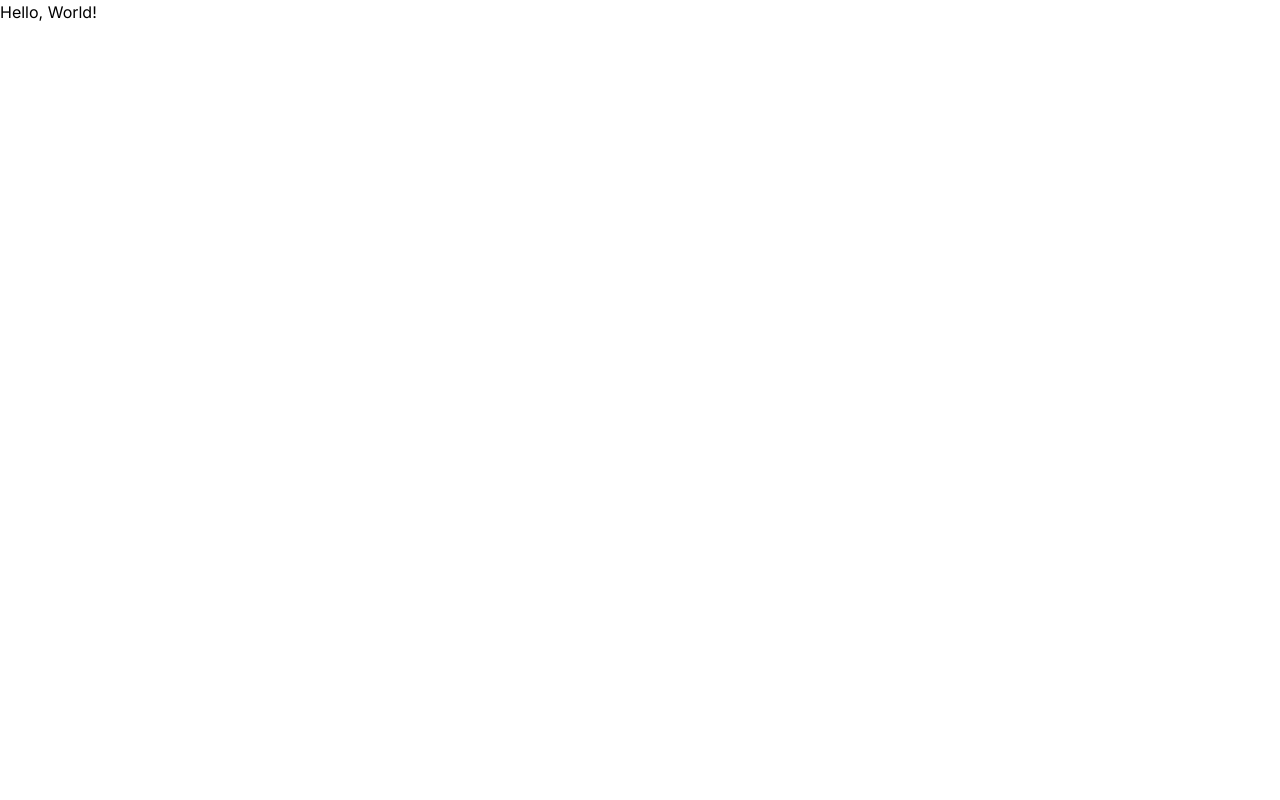
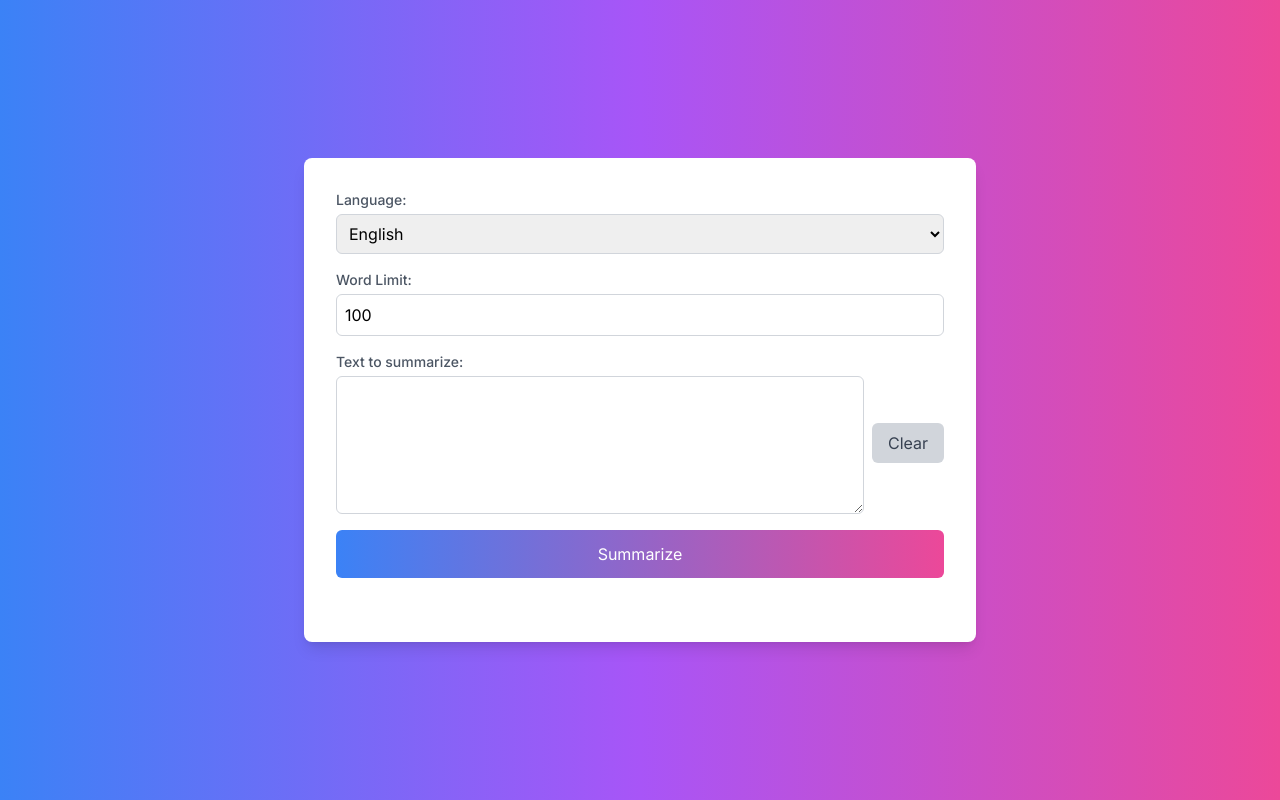
Before and after one commit to ahaouem/wcc2024, a Next.js app: page / in a window 1280 px wide. Built offline with nearby package versions, Linux system fonts and the light colour scheme.

Commit message:
Project Done

```diff
--- a/app/page.tsx
+++ b/app/page.tsx
@@ -1,5 +1,171 @@
-const Home = () => {
-  return <h1>Hello, World!</h1>;
+"use client";
+import { useState } from "react";
+import axios, { AxiosRequestConfig, AxiosResponse } from "axios";
+import { toast } from "react-toastify";
+import "react-toastify/dist/ReactToastify.css";
+
+interface LanguageOption {
+  value: string;
+  label: string;
+}
+
+interface ApiResponse {
+  summary: string;
+}
+
+const Home: React.FC = () => {
+  const [inputText, setInputText] = useState<string>("");
+  const [selectedLanguage, setSelectedLanguage] = useState<string>("en");
+  const [wordLimit, setWordLimit] = useState<number>(100);
+  const [responseData, setResponseData] = useState<ApiResponse | null>(null);
+  const [error, setError] = useState<string | null>(null);
+  const [loading, setLoading] = useState<boolean>(false);
+
+  const languageOptions: LanguageOption[] = [
+    { value: "en", label: "English" },
+    { value: "pl", label: "Polish" },
+  ];
+
+  const handleSubmit = async (e: React.FormEvent<HTMLFormElement>) => {
+    e.preventDefault();
+
+    setLoading(true);
+    setResponseData(null);
+
+    const config: AxiosRequestConfig = {
+      method: "post",
+      url: "https://article-extractor-and-summarizer.p.rapidapi.com/summarize-text",
+      headers: {
+        "content-type": "application/json",
+        "X-RapidAPI-Key": "",
+        "X-RapidAPI-Host": "article-extractor-and-summarizer.p.rapidapi.com",
+      },
+      data: {
+        lang: selectedLanguage,
+        text: inputText,
+      },
+    };
+
+    try {
+      const response: AxiosResponse<ApiResponse> = await axios(config);
+      const truncatedSummary = truncateSummary(
+        response.data.summary,
+        wordLimit
+      );
+      setResponseData({ summary: truncatedSummary });
+      copyToClipboard(truncatedSummary);
+      showSuccessToast();
+      setError(null);
+    } catch (error: any) {
+      setResponseData(null);
+      setError(error.message || "An error occurred");
+    } finally {
+      setLoading(false);
+    }
+  };
+
+  const truncateSummary = (summary: string, limit: number) => {
+    const words = summary.split(" ");
+    if (words.length > limit) {
+      const truncatedSummary = words.slice(0, limit).join(" ");
+      const lastDotIndex = truncatedSummary.lastIndexOf(".");
+      return lastDotIndex !== -1
+        ? truncatedSummary.slice(0, lastDotIndex + 1)
+        : truncatedSummary;
+    }
+    return summary;
+  };
+
+  const copyToClipboard = (text: string) => {
+    navigator.clipboard.writeText(text);
+  };
+
+  const showSuccessToast = () => {
+    toast.success("Summary copied to clipboard!", {
+      position: toast.POSITION.BOTTOM_RIGHT,
+    });
+  };
+
+  const handleClear = () => {
+    setInputText("");
+  };
+
+  return (
+    <div className="min-h-screen flex items-center justify-center bg-gradient-to-r from-blue-500 via-purple-500 to-pink-500">
+      <div className="bg-white p-8 rounded-lg shadow-lg max-w-2xl w-full">
+        <form onSubmit={handleSubmit} className="mb-8">
+          <div className="mb-4">
+            <label
+              htmlFor="language"
+              className="block text-sm font-medium text-gray-600">
+              Language:
+            </label>
+            <select
+              id="language"
+              value={selectedLanguage}
+              onChange={(e) => setSelectedLanguage(e.target.value)}
+              className="mt-1 p-2 border border-gray-300 rounded-md focus:outline-none focus:ring focus:border-blue-300 w-full">
+              {languageOptions.map((language) => (
+                <option key={language.value} value={language.value}>
+                  {language.label}
+                </option>
+              ))}
+            </select>
+          </div>
+          <div className="mb-4">
+            <label
+              htmlFor="wordLimit"
+              className="block text-sm font-medium text-gray-600">
+              Word Limit:
+            </label>
+            <input
+              type="number"
+              id="wordLimit"
+              value={wordLimit}
+              onChange={(e) => setWordLimit(Number(e.target.value))}
+              className="mt-1 p-2 border border-gray-300 rounded-md focus:outline-none focus:ring focus:border-blue-300 w-full"
+            />
+          </div>
+          <div className="mb-4">
+            <label
+              htmlFor="text"
+              className="block text-sm font-medium text-gray-600">
+              Text to summarize:
+            </label>
+            <div className="flex items-center">
+              <textarea
+                id="text"
+                value={inputText}
+                onChange={(e) => setInputText(e.target.value)}
+                rows={5}
+                className="mt-1 p-2 border border-gray-300 rounded-md focus:outline-none focus:ring focus:border-blue-300 flex-grow"
+              />
+              <button
+                type="button"
+                onClick={handleClear}
+                className="ml-2 px-4 py-2 bg-gray-300 text-gray-700 rounded-md hover:bg-gray-400 focus:outline-none focus:ring focus:border-blue-300">
+                Clear
+              </button>
+            </div>
+          </div>
+          <button
+            type="submit"
+            className="px-6 py-3 bg-gradient-to-r from-blue-500 to-pink-500 text-white rounded-md hover:from-pink-500 hover:to-blue-500 focus:outline-none focus:ring focus:border-blue-300 w-full transition duration-300 ease-in-out transform hover:scale-105">
+            {loading ? "Summarizing..." : "Summarize"}
+          </button>
+        </form>
+
+        {responseData && (
+          <div className="mb-4">
+            <h2 className="text-xl font-bold mb-2 text-white">Summary:</h2>
+            <p className="text-gray-600">{responseData.summary}</p>
+          </div>
+        )}
+
+        {error && <p style={{ color: "red" }}>{error}</p>}
+      </div>
+    </div>
+  );
 };
 
 export default Home;
```
